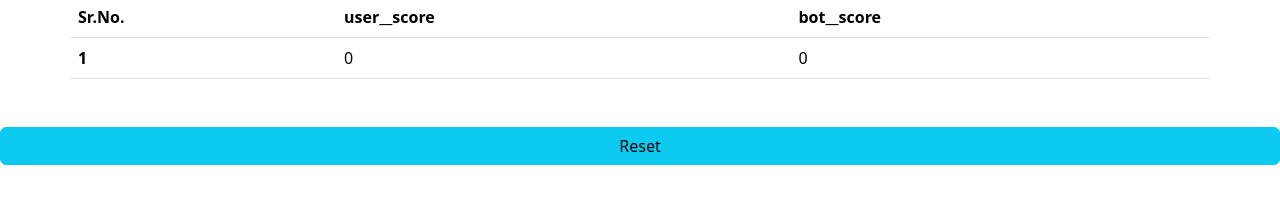
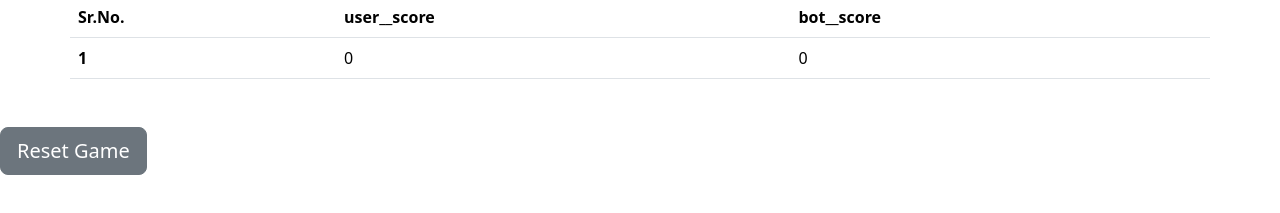
Before and after one commit to Phinix-Morgan/rock-paper-scissor, a plain HTML site: page index.html in a window 1280 px wide. Shown: the part 211-424 px from the top of the page. Drawn offline with Linux system fonts and the light colour scheme.

Commit message:
Update index.html

```diff
--- a/index.html
+++ b/index.html
@@ -34,7 +34,7 @@
 		</tbody>
 	</table>
 	<p class="container my-5"  id="msg"></p>
-	<button id="reset" class="container-fluid btn btn-info ">Reset</button>
+	<button  id="reset" type="button" class="btn btn-secondary btn-lg btn-block">Reset Game</button>
 </body>
 	<script src="js/bootstrap.bundle.min.js"></script>
 	<script src="p3.js"></script>
```
